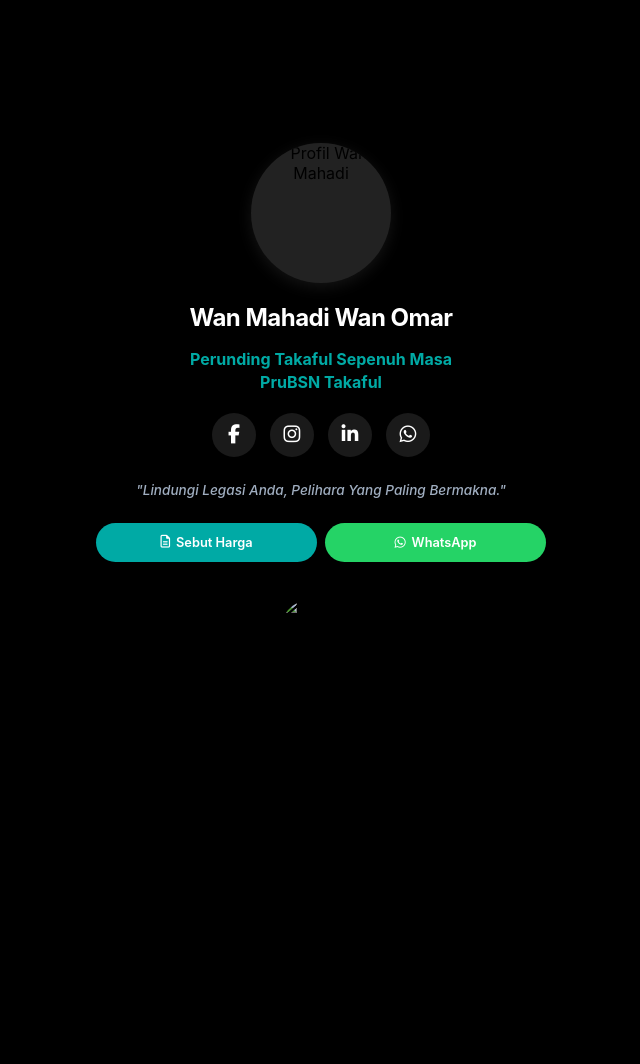
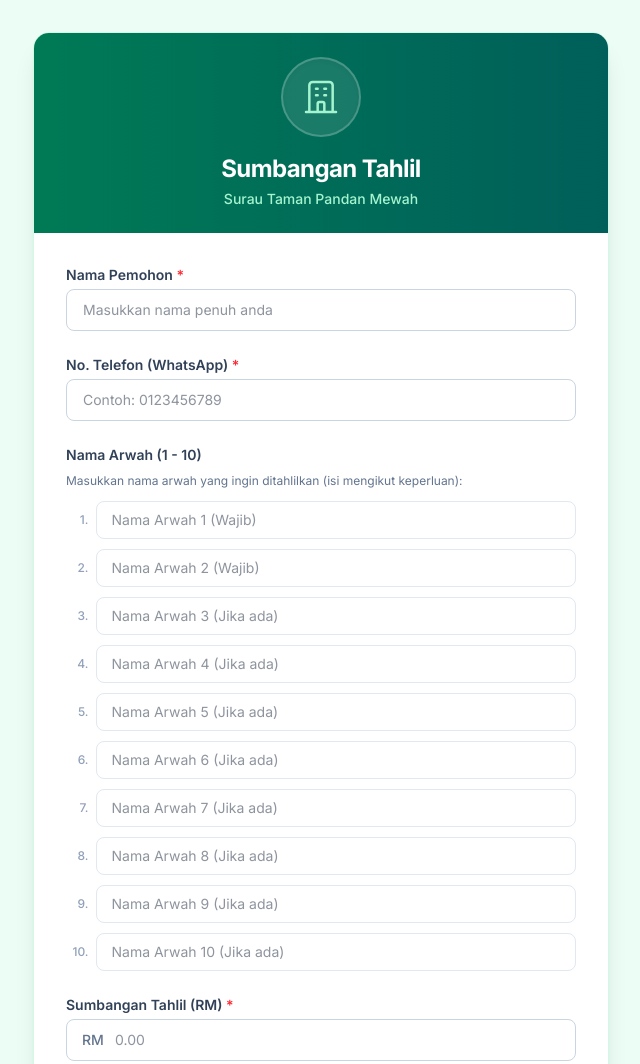
Before and after one commit to wanmahadiconsultancy/STPM, a plain HTML site: page index.html in a window 1280 px wide. Shown: the top 1064 px of the page, without its empty margins (319-959 px from the left). Before the commit the page ends 800 px from the top, so only its background shows below. Drawn offline with nearby package versions, Linux system fonts and the light colour scheme.

Commit message:
Update index.html

```diff
--- a/index.html
+++ b/index.html
@@ -3,199 +3,140 @@
 <head>
     <meta charset="UTF-8">
     <meta name="viewport" content="width=device-width, initial-scale=1.0">
-    <title>Wan Mahadi - PruBSN Takaful Advisor</title>
-    <!-- Media sosial icon library -->
-    <link rel="stylesheet" href="https://cdnjs.cloudflare.com/ajax/libs/font-awesome/6.5.1/css/all.min.css">
+    <title>Sumbangan Tahlil Surau Taman Pandan Mewah</title>
+    <!-- Tailwind CSS CDN -->
+    <script src="https://cdn.jsdelivr.net/npm/@tailwindcss/browser@4"></script>
+    <link href="https://fonts.googleapis.com/css2?family=Inter:wght@300;400;500;600;700&display=swap" rel="stylesheet">
     <style>
-        body {
-            font-family: -apple-system, BlinkMacSystemFont, "Segoe UI", Roboto, sans-serif;
-            background-color: #000000;
-            display: flex;
-            justify-content: center;
-            align-items: center;
-            min-height: 100vh;
-            margin: 0;
-        }
-        .container {
-            width: 90%;
-            max-width: 450px;
-            text-align: center;
-            padding: 40px 20px;
-        }
-        /* Profile Image */
-        .profile-img {
-            width: 140px;
-            height: 140px;
-            border-radius: 50%;
-            background-color: #222;
-            margin: 0 auto 20px;
-            display: flex;
-            align-items: center;
-            justify-content: center;
-            overflow: hidden;
-            box-shadow: 0 4px 15px rgba(255,255,255,0.08);
-        }
-        .profile-img img { width: 100%; height: 100%; object-fit: cover; }
-
-        /* Typography */
-        h1 {
-            font-size: 1.5rem;
-            font-weight: 700;
-            margin-bottom: 8px;
-            color: #ffffff;
-            letter-spacing: -0.5px;
-        }
-        p.subtitle {
-            color: #00AAA5; /* Official PruBSN Teal */
-            margin-bottom: 20px;
-            font-size: 1rem;
-            font-weight: 700;
-            line-height: 1.4;
-        }
-
-        /* Horizontal Social Icon Row */
-        .social-icons {
-            display: flex;
-            justify-content: center;
-            gap: 14px;
-            margin-bottom: 25px;
-        }
-        .social-icons a {
-            display: flex;
-            align-items: center;
-            justify-content: center;
-            width: 44px;
-            height: 44px;
-            background-color: #1a1a1a;
-            color: #ffffff;
-            border-radius: 50%;
-            text-decoration: none;
-            font-size: 1.2rem;
-            transition: transform 0.2s ease, background-color 0.2s ease;
-        }
-        .social-icons a:hover {
-            transform: scale(1.08);
-            background-color: #333333;
-        }
-
-        /* Tagline Styling */
-        .tagline-group {
-            margin-bottom: 25px;
-        }
-        .tagline {
-            font-style: italic;
-            color: #a0aec0;
-            font-size: 0.85rem;
-            margin: 4px 0;
-            font-weight: 500;
-        }
-
-        /* Horizontal Action Buttons */
-        .action-buttons {
-            display: flex;
-            flex-direction: row; /* Keeps all 3 buttons in one row */
-            gap: 8px;
-            margin-bottom: 35px;
-        }
-        .btn {
-            flex: 1; /* Shares horizontal space equally between all 3 buttons */
-            display: flex;
-            align-items: center;
-            justify-content: center;
-            gap: 6px;
-            padding: 12px 6px;
-            font-size: 0.8rem;
-            font-weight: 600;
-            text-decoration: none;
-            border-radius: 30px;
-            transition: transform 0.2s ease, box-shadow 0.2s ease;
-            box-shadow: 0 4px 10px rgba(0,0,0,0.3);
-            text-align: center;
-            white-space: nowrap;
-        }
-        .btn:hover {
-            transform: translateY(-2px);
-            box-shadow: 0 6px 15px rgba(0,0,0,0.5);
-        }
-        .btn-form {
-            background-color: #00AAA5;
-            color: #ffffff;
-        }
-        .btn-whatsapp {
-            background-color: #25D366;
-            color: #ffffff;
-        }
-        .btn-register {
-            background-color: #ffffff;
-            color: #000000;
-        }
-
-        /* Footer Branding Logo */
-        .footer-branding {
-            display: flex;
-            flex-direction: column;
-            align-items: center;
-            gap: 8px;
-            opacity: 0.85;
-            margin-top: 10px;
-        }
-        .footer-logo {
-            width: 80px;
-            height: auto;
-            border-radius: 50%;
-        }
+        body { font-family: 'Inter', sans-serif; }
     </style>
 </head>
-<body>
+<body class="bg-emerald-50 text-slate-800 min-h-screen py-8 px-4 sm:px-6">
 
-    <div class="container">
-        <!-- Profile Picture -->
-        <div class="profile-img">
-            <img src="profile.jpg" alt="Profil Wan Mahadi">
+    <div class="max-w-xl mx-auto bg-white rounded-2xl shadow-xl overflow-hidden border border-emerald-100">
+
+        <!-- Header / Logo Section -->
+        <div class="bg-gradient-to-r from-emerald-700 to-teal-800 text-white p-6 text-center relative">
+            <div class="w-20 h-20 mx-auto mb-4 bg-white/10 rounded-full flex items-center justify-center border-2 border-white/20 shadow-inner">
+                <!-- Surau / Mosque SVG Icon -->
+                <svg xmlns="http://www.w3.org/2000/svg" class="h-10 w-10 text-emerald-200" fill="none" viewBox="0 0 24 24" stroke="currentColor">
+                    <path stroke-linecap="round" stroke-linejoin="round" stroke-width="1.5" d="M19 21V5a2 2 0 00-2-2H7a2 2 0 00-2 2v16m14 0h2m-2 0h-5m-9 0H3m2 0h5M9 7h1m-1 4h1m4-4h1m-1 4h1m-5 10v-5a1 1 0 011-1h2a1 1 0 011 1v5m-4 0h4" />
+                </svg>
+            </div>
+            <h1 class="text-xl sm:text-2xl font-bold tracking-tight">Sumbangan Tahlil</h1>
+            <p class="text-emerald-200 text-sm font-medium mt-1">Surau Taman Pandan Mewah</p>
         </div>
 
-        <!-- Name & Professional Title -->
-        <h1>Wan Mahadi Wan Omar</h1>
-        <p class="subtitle">
-            Perunding Takaful Sepenuh Masa<br>PruBSN Takaful
-        </p>
+        <!-- Form Body -->
+        <form id="tahlilForm" class="p-6 sm:p-8 space-y-6" onsubmit="submitToWhatsApp(event)">
 
-        <!-- Social Media Links -->
-        <div class="social-icons">
-            <a href="https://www.facebook.com/wanmahadiconsultancy" target="_blank" rel="noopener noreferrer" title="Facebook">
-                <i class="fab fa-facebook-f"></i>
-            </a>
-            <a href="https://www.instagram.com/wanmahadiconsultancy/?hl=en" target="_blank" rel="noopener noreferrer" title="Instagram">
-                <i class="fab fa-instagram"></i>
-            </a>
-            <a href="https://www.linkedin.com/in/wan-mahadi-wan-omar-403bb921/" target="_blank" rel="noopener noreferrer" title="LinkedIn">
-                <i class="fab fa-linkedin-in"></i>
-            </a>
-            <a href="https://wa.me/60126560299" target="_blank" rel="noopener noreferrer" title="WhatsApp">
-                <i class="fab fa-whatsapp"></i>
-            </a>
+            <!-- Nama Pemohon -->
+            <div>
+                <label for="namaPemohon" class="block text-sm font-semibold text-slate-700 mb-1">Nama Pemohon <span class="text-red-500">*</span></label>
+                <input type="text" id="namaPemohon" required placeholder="Masukkan nama penuh anda"
+                    class="w-full px-4 py-2.5 rounded-lg border border-slate-300 focus:ring-2 focus:ring-emerald-500 focus:border-emerald-500 outline-none transition text-sm">
+            </div>
+
+            <!-- No. Telefon -->
+            <div>
+                <label for="noTelefon" class="block text-sm font-semibold text-slate-700 mb-1">No. Telefon (WhatsApp) <span class="text-red-500">*</span></label>
+                <input type="tel" id="noTelefon" required placeholder="Contoh: 0123456789"
+                    class="w-full px-4 py-2.5 rounded-lg border border-slate-300 focus:ring-2 focus:ring-emerald-500 focus:border-emerald-500 outline-none transition text-sm">
+            </div>
+
+            <!-- Nama Arwah (1-10) -->
+            <div>
+                <label class="block text-sm font-semibold text-slate-700 mb-2">Nama Arwah (1 - 10)</label>
+                <p class="text-xs text-slate-500 mb-3">Masukkan nama arwah yang ingin ditahlilkan (isi mengikut keperluan):</p>
+
+                <div class="space-y-2.5" id="arwahContainer">
+                    <!-- Loop 1 to 10 -->
+                    <script>
+                        for (let i = 1; i <= 10; i++) {
+                            document.write(`
+                                <div class="flex items-center space-x-2">
+                                    <span class="text-xs font-medium text-slate-400 w-6 text-right">${i}.</span>
+                                    <input type="text" id="arwah${i}" placeholder="Nama Arwah ${i} ${i <= 2 ? '(Wajib)' : '(Jika ada)'}"
+                                        class="w-full px-3.5 py-2 rounded-lg border border-slate-200 focus:ring-2 focus:ring-emerald-500 focus:border-emerald-500 outline-none transition text-sm">
+                                </div>
+                            `);
+                        }
+                    </script>
+                </div>
+            </div>
+
+            <!-- Sumbangan Tahlil -->
+            <div>
+                <label for="sumbangan" class="block text-sm font-semibold text-slate-700 mb-1">Sumbangan Tahlil (RM) <span class="text-red-500">*</span></label>
+                <div class="relative">
+                    <span class="absolute inset-y-0 left-0 pl-4 flex items-center text-slate-500 font-medium text-sm">RM</span>
+                    <input type="number" id="sumbangan" required min="1" step="any" placeholder="0.00"
+                        class="w-full pl-12 pr-4 py-2.5 rounded-lg border border-slate-300 focus:ring-2 focus:ring-emerald-500 focus:border-emerald-500 outline-none transition text-sm">
+                </div>
+            </div>
+
+            <!-- Nota Section -->
+            <div class="bg-amber-50 border-l-4 border-amber-400 p-4 rounded-r-lg text-amber-800 text-xs sm:text-sm leading-relaxed">
+                <p class="font-semibold mb-1">Nota:</p>
+                <p>Bacaan tahlil arwah akan dipimpin oleh Imam Bertugas selepas solat Isyak.</p>
+            </div>
+
+            <!-- Submit Button -->
+            <button type="submit" class="w-full bg-emerald-600 hover:bg-emerald-700 text-white font-semibold py-3 px-6 rounded-xl shadow-md transition duration-200 flex items-center justify-center space-x-2 text-sm cursor-pointer">
+                <svg xmlns="http://www.w3.org/2000/svg" class="h-5 w-5" fill="none" viewBox="0 0 24 24" stroke="currentColor">
+                    <path stroke-linecap="round" stroke-linejoin="round" stroke-width="2" d="M12 19l9 2-9-18-9 18 9-2zm0 0v-8" />
+                </svg>
+                <span>Hantar Borang (WhatsApp)</span>
+            </button>
+
+        </form>
+
+        <!-- Footer / Closing -->
+        <div class="bg-slate-50 px-6 py-5 border-t border-slate-100 text-center space-y-1">
+            <p class="text-xs sm:text-sm font-semibold text-emerald-800">Jazakumullahu khairan kathira.</p>
+            <p class="text-xs text-slate-500">Terima kasih atas segala kebaikan.</p>
         </div>
 
-        <!-- Brand Taglines -->
-        <div class="tagline-group">
-            <div class="tagline">"Lindungi Legasi Anda, Pelihara Yang Paling Bermakna."</div>
-        </div>
-
-        <!-- Horizontal Action Buttons (3 Side-by-Side) -->
-        <div class="action-buttons">
-            <a href="quote.html" class="btn btn-form">
-                <i class="fa-regular fa-file-lines"></i> Sebut Harga
-            </a>
-            <a href="https://wa.me/60126560299?text=Salam%20Wan%20Mahadi,%20saya%20ingin%20bertanya%20mengenai%20PruBSN%20Takaful." target="_blank" rel="noopener noreferrer" class="btn btn-whatsapp">
-                <i class="fab fa-whatsapp"></i> WhatsApp
-            </a>
-        </div>
-
-        <!-- Footer Brand Logo Signature -->
-        <div class="footer-branding">
-            <img src="logo.jpg" alt="Wan Mahadi Consultancy" class="footer-logo">
-        </div>
     </div>
 
+    <!-- Script to handle WhatsApp submission -->
+    <script>
+        function submitToWhatsApp(event) {
+            event.preventDefault();
+
+            // Ganti nombor telefon surau di bawah (Format antarabangsa tanpa tanda +, contoh: 60123456789)
+            const phoneSurau = "60123456789";
+
+            const namaPemohon = document.getElementById('namaPemohon').value;
+            const noTelefon = document.getElementById('noTelefon').value;
+            const sumbangan = document.getElementById('sumbangan').value;
+
+            let arwahList = "";
+            let count = 1;
+            for (let i = 1; i <= 10; i++) {
+                let val = document.getElementById(`arwah${i}`).value.trim();
+                if (val !== "") {
+                    arwahList += `${count}. ${val}%0A`;
+                    count++;
+                }
+            }
+
+            if (arwahList === "") {
+                alert("Sila masukkan sekurang-kurangnya 1 Nama Arwah.");
+                return;
+            }
+
+            let message = `*BORANG SUMBANGAN TAHLIL*%0A`;
+            message += `*Surau Taman Pandan Mewah*%0A%0A`;
+            message += `*Nama Pemohon:* ${namaPemohon}%0A`;
+            message += `*No. Telefon:* ${noTelefon}%0A%0A`;
+            message += `*Senarai Nama Arwah:*%0A${arwahList}%0A`;
+            message += `*Sumbangan Tahlil:* RM ${sumbangan}%0A%0A`;
+            message += `_Jazakumullahu khairan kathira. Terima kasih atas segala kebaikan._`;
+
+            const whatsappURL = `https://wa.me/${phoneSurau}?text=${message}`;
+            window.open(whatsappURL, '_blank');
+        }
+    </script>
 </body>
 </html>
```
